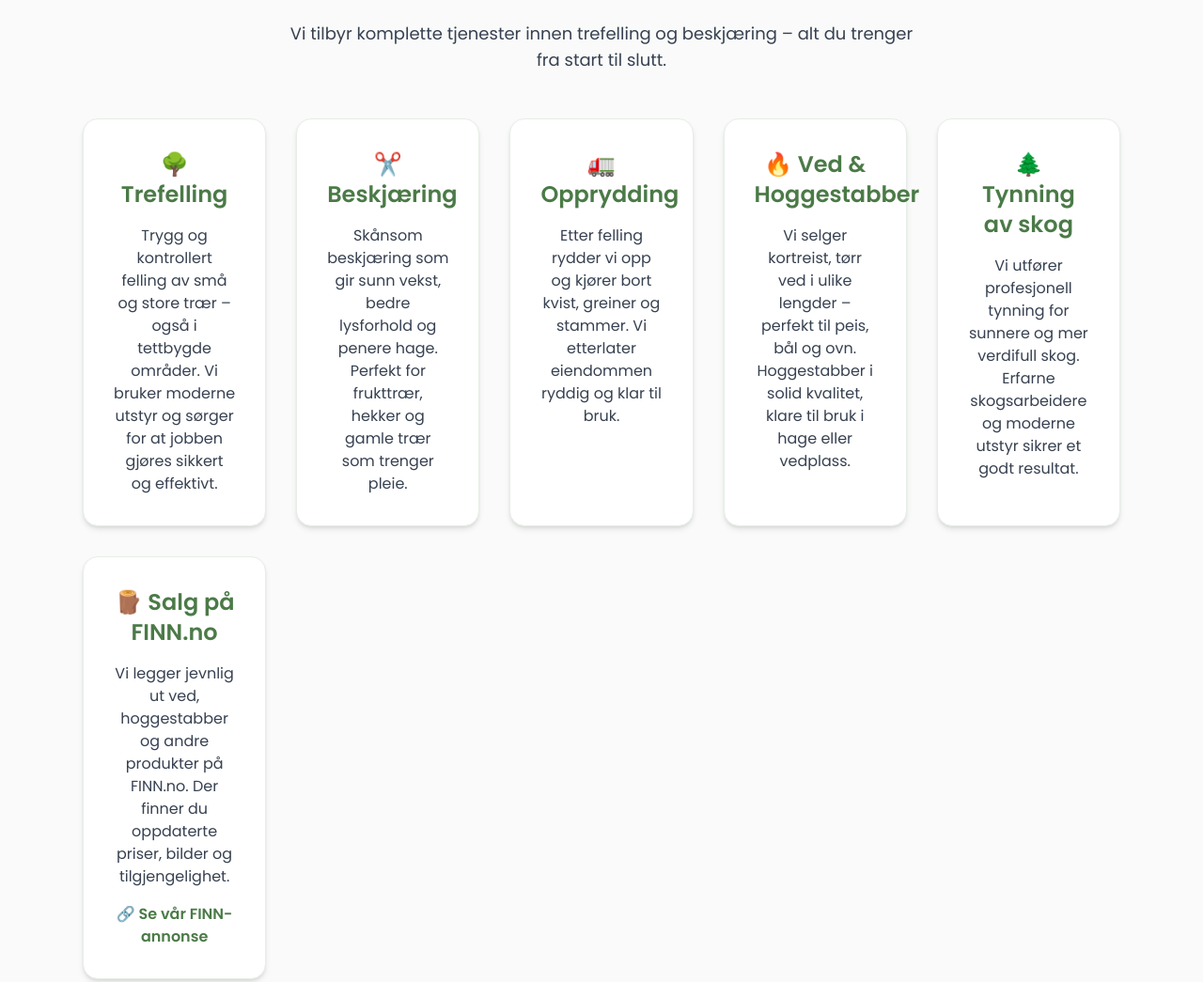
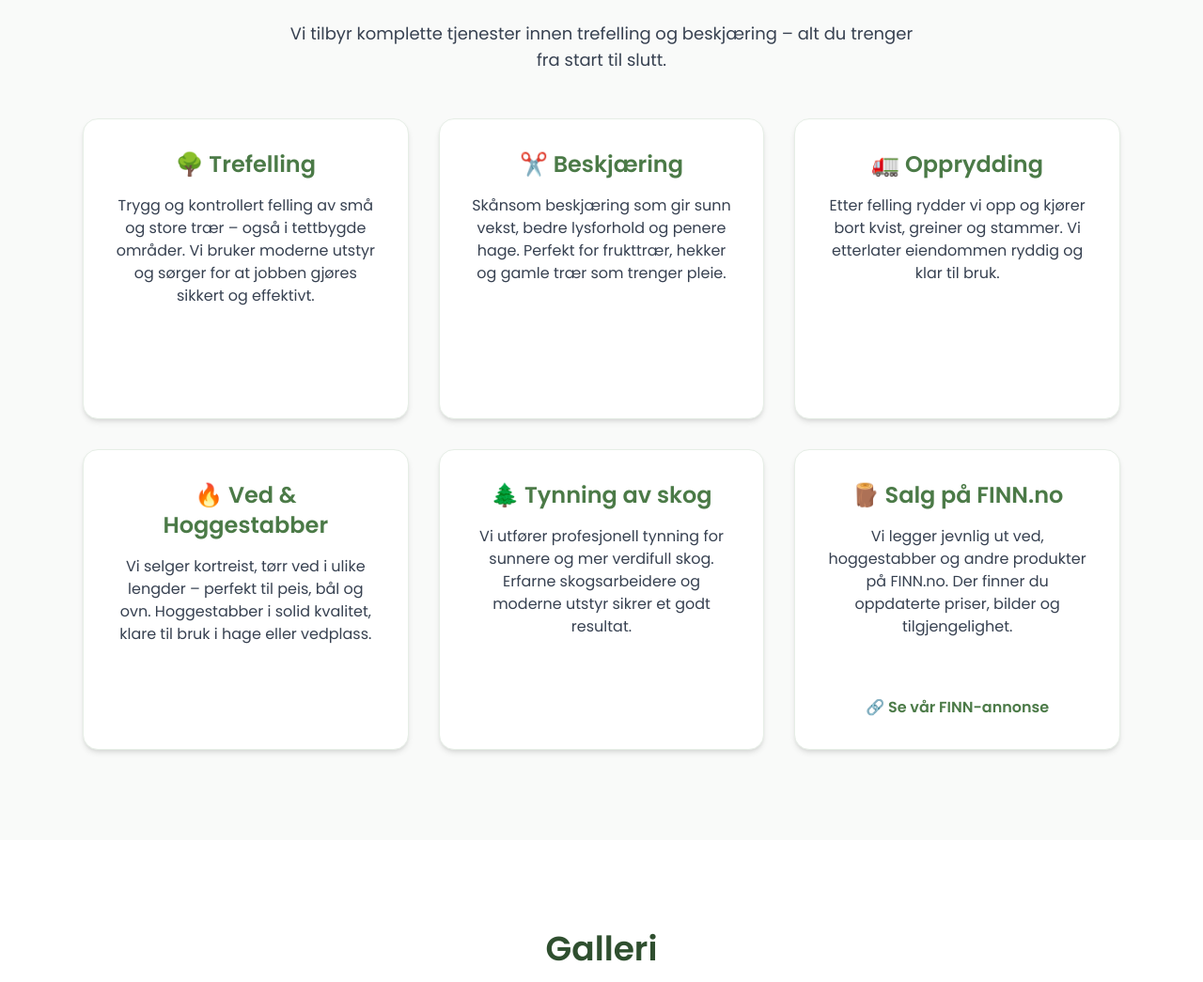
Before and after one commit to kjetillonne/atrelonne, a plain HTML site: page index.html in a window 1280 px wide. Shown: the part 1720-2765 px from the top of the page at 94% size. Drawn offline with nearby package versions, Linux system fonts and the light colour scheme.

Commit message:
Oppdatert tjenester-seksjon: lagt til FINN.no-boks og jevn grid-layout

```diff
--- a/index.html
+++ b/index.html
@@ -130,66 +130,80 @@
       Vi tilbyr komplette tjenester innen trefelling og beskjæring – alt du trenger fra start til slutt.
     </p>
 
-    <div class="grid grid-cols-1 sm:grid-cols-2 lg:grid-cols-3 xl:grid-cols-5 gap-6 sm:gap-8">
+    <!-- GRID -->
+    <div class="grid grid-cols-1 sm:grid-cols-2 lg:grid-cols-3 gap-6 sm:gap-8">
 
       <!-- Trefelling -->
-      <div class="p-8 bg-white rounded-2xl border border-[#E6EEE6] shadow-md hover:shadow-xl hover:-translate-y-1 transition-all duration-300">
-        <h3 class="text-xl sm:text-2xl font-semibold mb-4 text-[#4B7A47]">🌳 Trefelling</h3>
+      <div class="p-8 bg-white rounded-2xl border border-[#E6EEE6] shadow-md hover:shadow-xl hover:-translate-y-1 transition-all duration-300 min-h-[320px] flex flex-col justify-between">
+        <div>
+          <h3 class="text-xl sm:text-2xl font-semibold mb-4 text-[#4B7A47] leading-snug">🌳 Trefelling</h3>
           <p class="text-[15px] sm:text-base leading-relaxed text-gray-700">
             Trygg og kontrollert felling av små og store trær – også i tettbygde områder.
             Vi bruker moderne utstyr og sørger for at jobben gjøres sikkert og effektivt.
           </p>
         </div>
+      </div>
 
       <!-- Beskjæring -->
-      <div class="p-8 bg-white rounded-2xl border border-[#E6EEE6] shadow-md hover:shadow-xl hover:-translate-y-1 transition-all duration-300">
-        <h3 class="text-xl sm:text-2xl font-semibold mb-4 text-[#4B7A47]">✂️ Beskjæring</h3>
+      <div class="p-8 bg-white rounded-2xl border border-[#E6EEE6] shadow-md hover:shadow-xl hover:-translate-y-1 transition-all duration-300 min-h-[320px] flex flex-col justify-between">
+        <div>
+          <h3 class="text-xl sm:text-2xl font-semibold mb-4 text-[#4B7A47] leading-snug">✂️ Beskjæring</h3>
           <p class="text-[15px] sm:text-base leading-relaxed text-gray-700">
             Skånsom beskjæring som gir sunn vekst, bedre lysforhold og penere hage.
             Perfekt for frukttrær, hekker og gamle trær som trenger pleie.
           </p>
         </div>
+      </div>
 
       <!-- Opprydding -->
-      <div class="p-8 bg-white rounded-2xl border border-[#E6EEE6] shadow-md hover:shadow-xl hover:-translate-y-1 transition-all duration-300">
-        <h3 class="text-xl sm:text-2xl font-semibold mb-4 text-[#4B7A47]">🚛 Opprydding</h3>
+      <div class="p-8 bg-white rounded-2xl border border-[#E6EEE6] shadow-md hover:shadow-xl hover:-translate-y-1 transition-all duration-300 min-h-[320px] flex flex-col justify-between">
+        <div>
+          <h3 class="text-xl sm:text-2xl font-semibold mb-4 text-[#4B7A47] leading-snug">🚛 Opprydding</h3>
           <p class="text-[15px] sm:text-base leading-relaxed text-gray-700">
             Etter felling rydder vi opp og kjører bort kvist, greiner og stammer.
             Vi etterlater eiendommen ryddig og klar til bruk.
           </p>
         </div>
+      </div>
 
       <!-- Ved og Hoggestabber -->
-      <div class="p-8 bg-white rounded-2xl border border-[#E6EEE6] shadow-md hover:shadow-xl hover:-translate-y-1 transition-all duration-300">
-        <h3 class="text-xl sm:text-2xl font-semibold mb-4 text-[#4B7A47]">🔥 Ved & Hoggestabber</h3>
+      <div class="p-8 bg-white rounded-2xl border border-[#E6EEE6] shadow-md hover:shadow-xl hover:-translate-y-1 transition-all duration-300 min-h-[320px] flex flex-col justify-between">
+        <div>
+          <h3 class="text-xl sm:text-2xl font-semibold mb-4 text-[#4B7A47] leading-snug">🔥 Ved & Hoggestabber</h3>
           <p class="text-[15px] sm:text-base leading-relaxed text-gray-700">
             Vi selger kortreist, tørr ved i ulike lengder – perfekt til peis, bål og ovn.
             Hoggestabber i solid kvalitet, klare til bruk i hage eller vedplass.
           </p>
         </div>
+      </div>
 
       <!-- Tynning av skog -->
-      <div class="p-8 bg-white rounded-2xl border border-[#E6EEE6] shadow-md hover:shadow-xl hover:-translate-y-1 transition-all duration-300">
-        <h3 class="text-xl sm:text-2xl font-semibold mb-4 text-[#4B7A47]">🌲 Tynning av skog</h3>
+      <div class="p-8 bg-white rounded-2xl border border-[#E6EEE6] shadow-md hover:shadow-xl hover:-translate-y-1 transition-all duration-300 min-h-[320px] flex flex-col justify-between">
+        <div>
+          <h3 class="text-xl sm:text-2xl font-semibold mb-4 text-[#4B7A47] leading-snug">🌲 Tynning av skog</h3>
           <p class="text-[15px] sm:text-base leading-relaxed text-gray-700">
             Vi utfører profesjonell tynning for sunnere og mer verdifull skog.
             Erfarne skogsarbeidere og moderne utstyr sikrer et godt resultat.
           </p>
         </div>
+      </div>
 
       <!-- Salg på FINN.no -->
-      <div class="p-8 bg-white rounded-2xl border border-[#E6EEE6] shadow-md hover:shadow-xl hover:-translate-y-1 transition-all duration-300">
-        <h3 class="text-xl sm:text-2xl font-semibold mb-4 text-[#4B7A47]">🪵 Salg på FINN.no</h3>
+      <div class="p-8 bg-white rounded-2xl border border-[#E6EEE6] shadow-md hover:shadow-xl hover:-translate-y-1 transition-all duration-300 min-h-[320px] flex flex-col justify-between">
+        <div>
+          <h3 class="text-xl sm:text-2xl font-semibold mb-4 text-[#4B7A47] leading-snug">🪵 Salg på FINN.no</h3>
           <p class="text-[15px] sm:text-base leading-relaxed text-gray-700">
             Vi legger jevnlig ut ved, hoggestabber og andre produkter på FINN.no.
             Der finner du oppdaterte priser, bilder og tilgjengelighet.
           </p>
+        </div>
         <a href="https://www.finn.no/recommerce/forsale/item/293465713"
            target="_blank"
            class="mt-4 inline-block text-[#4B7A47] font-semibold hover:underline">
            🔗 Se vår FINN-annonse
         </a>
       </div>
+
     </div>
   </div>
 </section>
```
Lines whose indentation alone changed are shown as unchanged.
